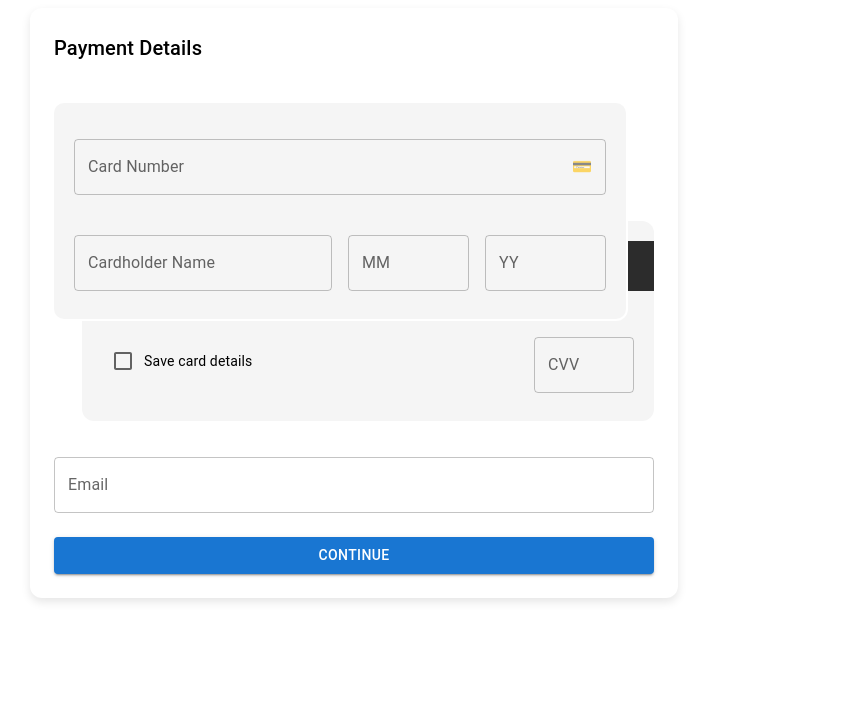
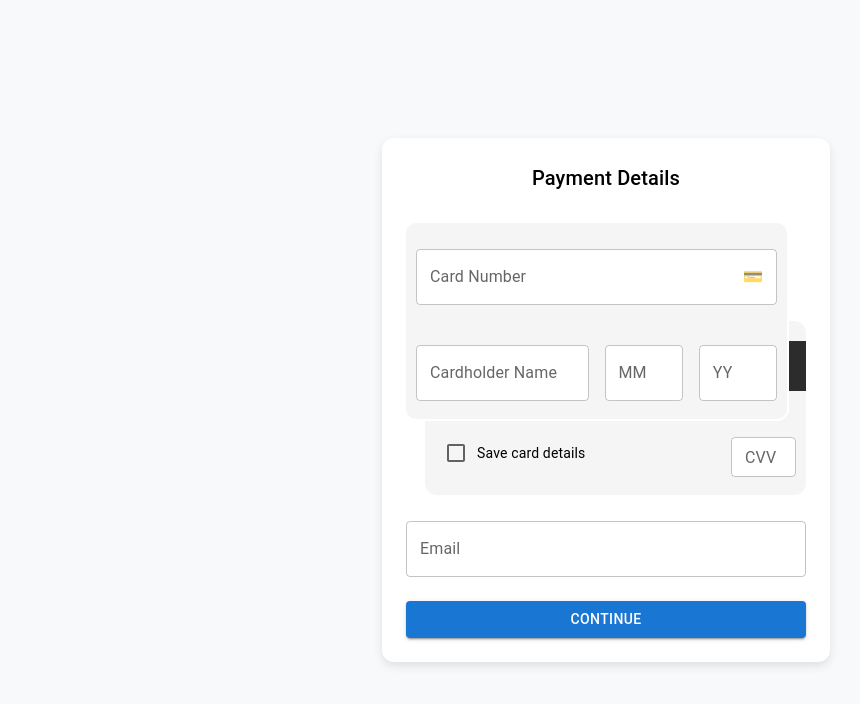
Before and after one commit to vladislavbukatin/payment-demo, a React (Vite) app: page / in a window 1280 px wide. Shown: the top 704 px of the page, without its empty margins (34-894 px from the left). Built offline with nearby package versions, Linux system fonts and the light colour scheme.

Commit message:
style changes

```diff
--- a/index.html
+++ b/index.html
@@ -4,6 +4,15 @@
   <meta charset="UTF-8" />
   <meta name="viewport" content="width=device-width, initial-scale=1.0" />
   <title>Payment Form</title>
+  <style>
+    html, body, #root {
+    height: 100%;
+    margin: 0;
+    padding: 0;
+    display: flex;
+    flex-direction: column;
+  }
+  </style>
 </head>
 <body>
   <div id="root"></div>
--- a/src/components/CardDetailsForm/index.jsx
+++ b/src/components/CardDetailsForm/index.jsx
@@ -66,7 +66,7 @@ const CardDetailsForm = () => {
             </Grid2>
             <Grid2 size={6}>
               <TextField
-                fullWidth
+                size="small"
                 label="CVV"
                 placeholder="***"
                 margin="normal"
--- a/src/components/CardDetailsForm/styled.js
+++ b/src/components/CardDetailsForm/styled.js
@@ -6,7 +6,10 @@ export const CardWrapper = styled("div")(() => ({
   display: "flex",
   flexDirection: "column",
   alignItems: "center",
-  padding: "20px",
+  padding: "10px",
+  '& .MuiInputBase-root': {
+    backgroundColor: '#fff'
+  }
 }));
 
 export const CardFront = styled("div")(() => ({
@@ -15,7 +18,7 @@ export const CardFront = styled("div")(() => ({
   alignItems: "center",
   marginTop: "10px",
   backgroundColor: CARD_BACKGROUND_COLOR,
-  padding: "20px",
+  padding: "10px",
   width: "95%",
   marginRight: "5%",
   borderRadius: "12px",
@@ -29,7 +32,7 @@ export const CardStripe = styled("div")(() => ({
   backgroundColor: "#2c2c2c",
   zIndex: 1,
   marginBottom: '30px',
-  marginRight: '-40px'
+  marginRight: '-20px'
 }));
 
 export const CardBack = styled("div")(() => ({
@@ -42,7 +45,7 @@ export const CardBack = styled("div")(() => ({
   marginTop: "5px",
   backgroundColor: CARD_BACKGROUND_COLOR,
   marginTop: "-100px",
-  padding: "20px 20px 20px 20px",
+  padding: "20px 10px 10px 10px",
   borderRadius: "12px",
   "& .MuiGrid2-container": {
     width: "100%",
@@ -59,7 +62,7 @@ export const CardBack = styled("div")(() => ({
       alignItems: "center",
       flexDirection: "row",
       "& .MuiFormControl-root": {
-        maxWidth: "100px",
+        maxWidth: "65px",
       },
     },
     "& .save-card": {
--- a/src/components/PaymentForm/index.jsx
+++ b/src/components/PaymentForm/index.jsx
@@ -1,6 +1,6 @@
 import React from "react";
-import { Box, Typography, Button, Checkbox, Container } from "@mui/material";
-import { PaymentBox } from "./styled";
+import { Box, Typography, Button, Checkbox } from "@mui/material";
+import { Container, PaymentBox } from "./styled";
 import CardDetailsForm from "../CardDetailsForm";
 
 const PaymentForm = () => {
--- a/src/components/PaymentForm/styled.js
+++ b/src/components/PaymentForm/styled.js
@@ -1,12 +1,13 @@
 import { Box } from "@mui/material";
-import styled from "styled-components";
+import styled, { createGlobalStyle } from "styled-components";
+
 
 export const Container = styled(Box)`
   display: flex;
   flex-direction: column;
   align-items: center;
   justify-content: center;
-  height: 100vh;
+  height: 100%;
   background-color: #f8f9fa;
   padding: 20px;
 `;
@@ -16,7 +17,10 @@ export const PaymentBox = styled(Box)`
   padding: 24px;
   border-radius: 12px;
   box-shadow: 0 4px 10px rgba(0, 0, 0, 0.1);
-  max-width: 600px;
-  width: 100%;
-  min-width: 400px;
+  max-width: 400px;
+  width: 95%;
+  display: flex;
+  flex-direction: column;
+  align-items: center;
+  justify-content: space-between;
 `;
```
